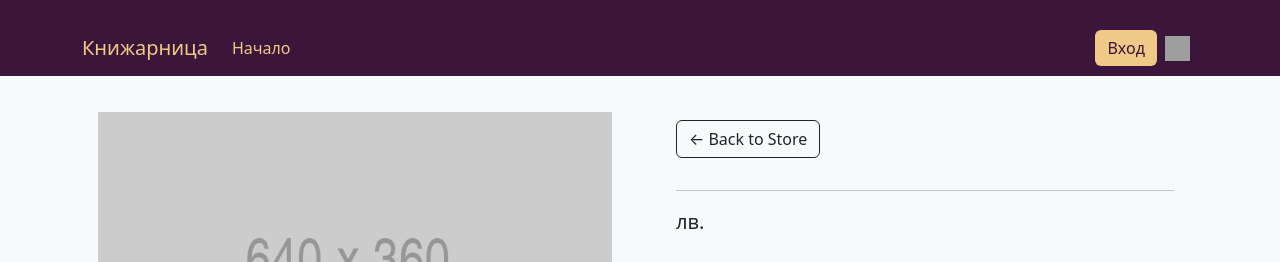
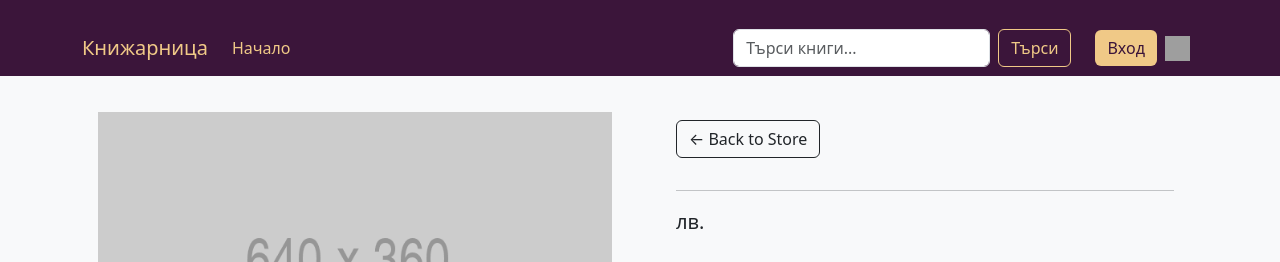
Before and after one commit to EliArn99/Smart_Inventory_Store, a Django app: template smart_inventory/templates/store/detail.html in a window 1280 px wide. Shown: the top 262 px of the page. Run offline with Django 5.2, Linux system fonts and the light colour scheme; the template is opened without the code that fills it, so the values that code supplies are empty; grey boxes are pictures that could not be loaded.

Commit message:
Update base.html

```diff
--- a/smart_inventory/templates/store/base.html
+++ b/smart_inventory/templates/store/base.html
@@ -79,6 +79,11 @@
                     </li>
                 {% endif %}
             </ul>
+
+            <form class="d-flex me-4" action="{% url 'store:search_results' %}" method="get">
+                <input class="form-control me-2" type="search" placeholder="Търси книги..." aria-label="Search" name="q">
+                <button class="btn btn-outline-light" type="submit" style="color: #F0C987; border-color: #F0C987;">Търси</button>
+            </form>
 
             <div class="d-flex align-items-center">
                 {% if user.is_authenticated %}
```
